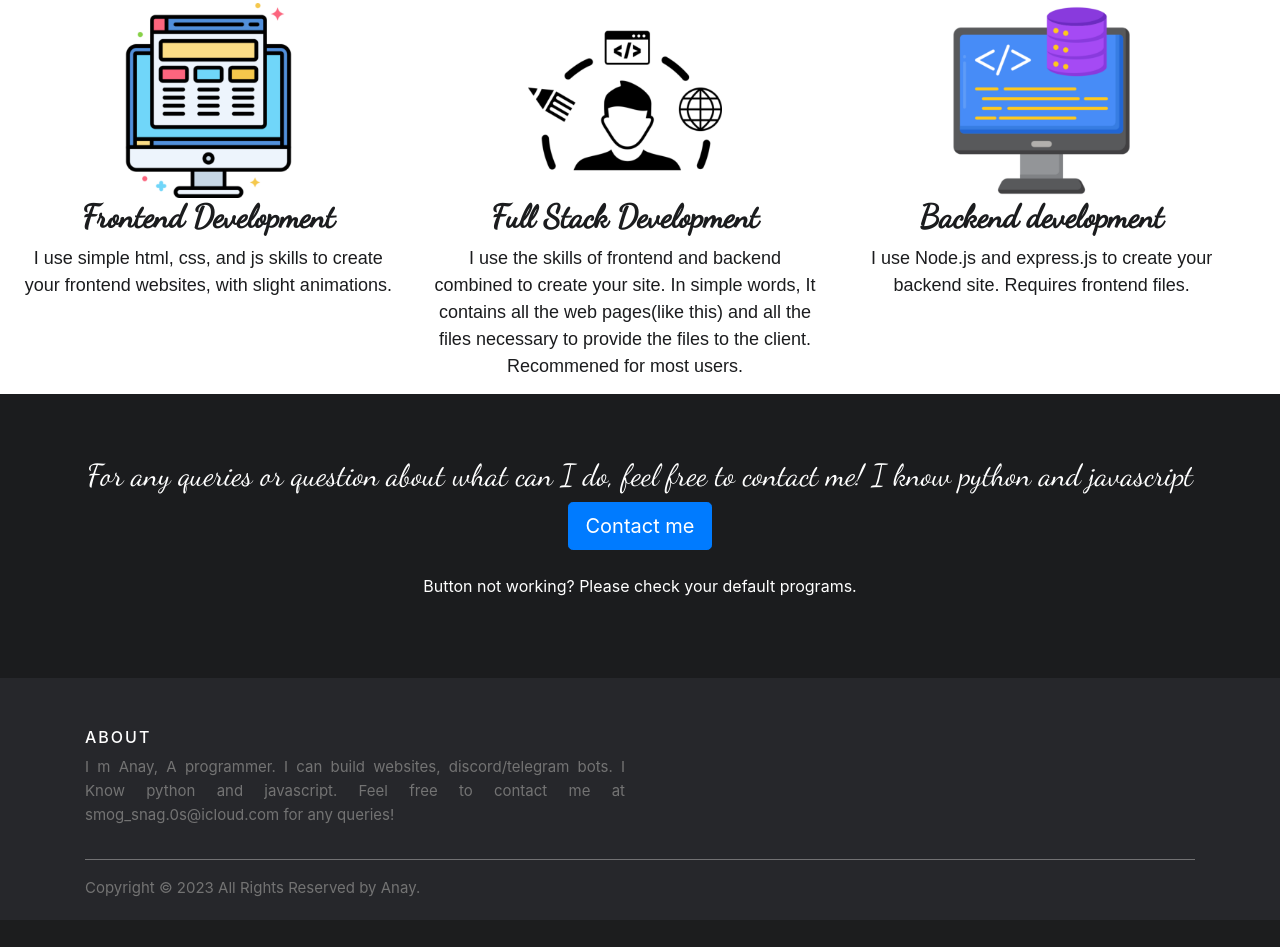
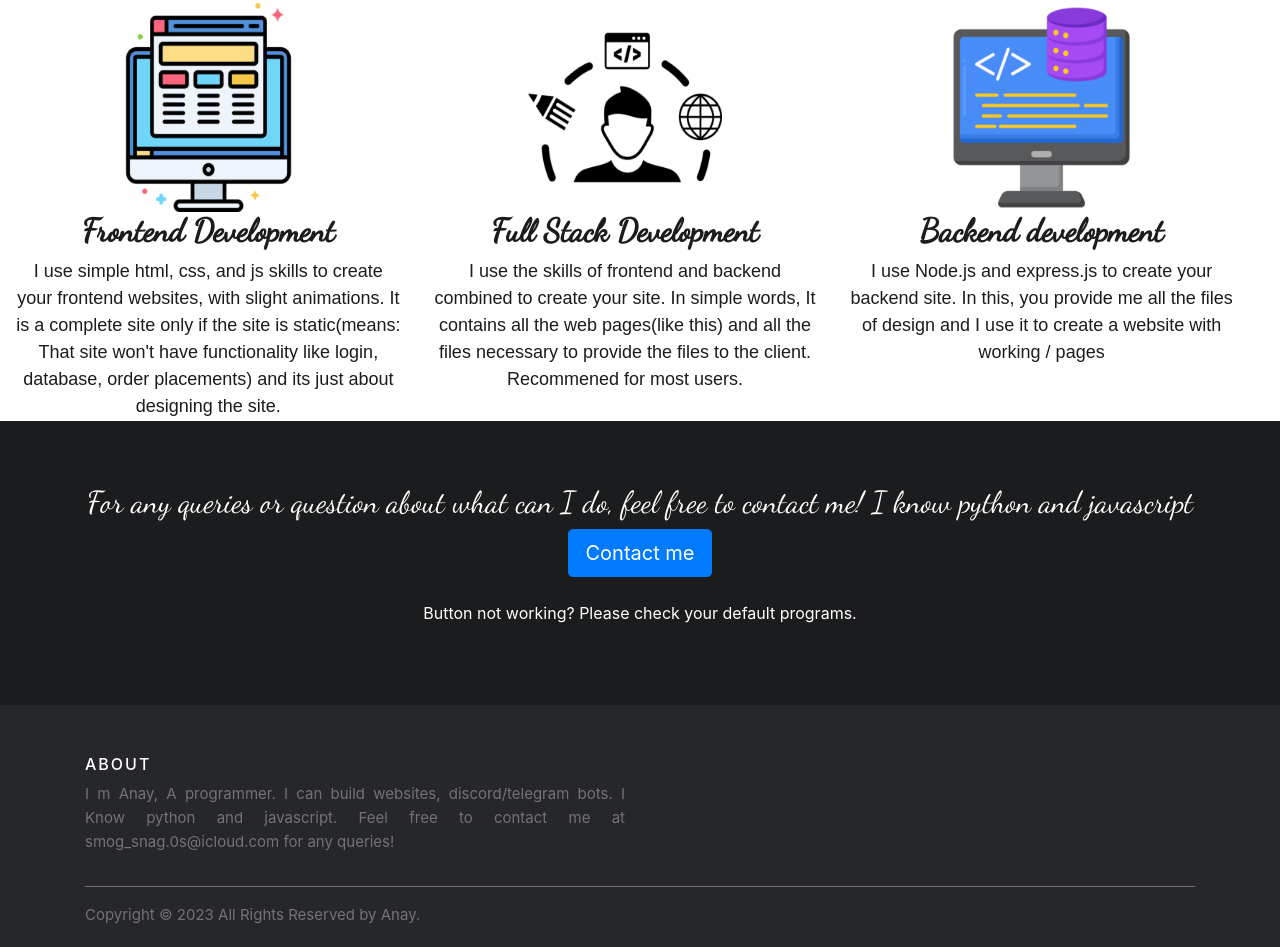
Before and after one commit to Anay028/portfolio, a plain HTML site: page index.html in a window 1280 px wide. Shown: the part 690-1637 px from the top of the page. Before the commit the page ends 1610 px from the top, so only its background shows below. Drawn offline with nearby package versions, Linux system fonts and the light colour scheme; a web font is replaced by a local one.

Commit message:
Added description

```diff
--- a/index.html
+++ b/index.html
@@ -34,7 +34,7 @@
                     <div class="col text-center col-md-4 col-lg-4 col-sm-12">
                         <img height="50%" width="50% " src="./images/frontend.png" alt="frontend img">
                         <h2>Frontend Development</h1>
-                        <p>I use simple html, css, and js skills to create your frontend websites, with slight animations.</p>
+                        <p>I use simple html, css, and js skills to create your frontend websites, with slight animations. It is a complete site only if the site is static(means: That site won't have functionality like login, database, order placements) and its just about designing the site.</p>
                     </div>
                     <div class="col text-center col-md-4 col-lg-4 col-sm-12 col-xs-12">
                         <img height="50%" width="50%" src="./images/full-stack-developer-icon.png" alt="fullstack img">
@@ -44,7 +44,7 @@
                     <div class="col text-center col-md-4 col-lg-4 col-sm-12">
                         <img height="50%" width="50%" src="./images/backend.png" alt="backend img">
                         <h2>Backend development</h2>
-                        <p>I use Node.js and express.js to create your backend site. Requires frontend files.</p>
+                        <p>I use Node.js and express.js to create your backend site. In this, you provide me all the files of design and I use it to create a website with working / pages</p>
                     </div>
                 <!-- </div> -->
             </div>
```
